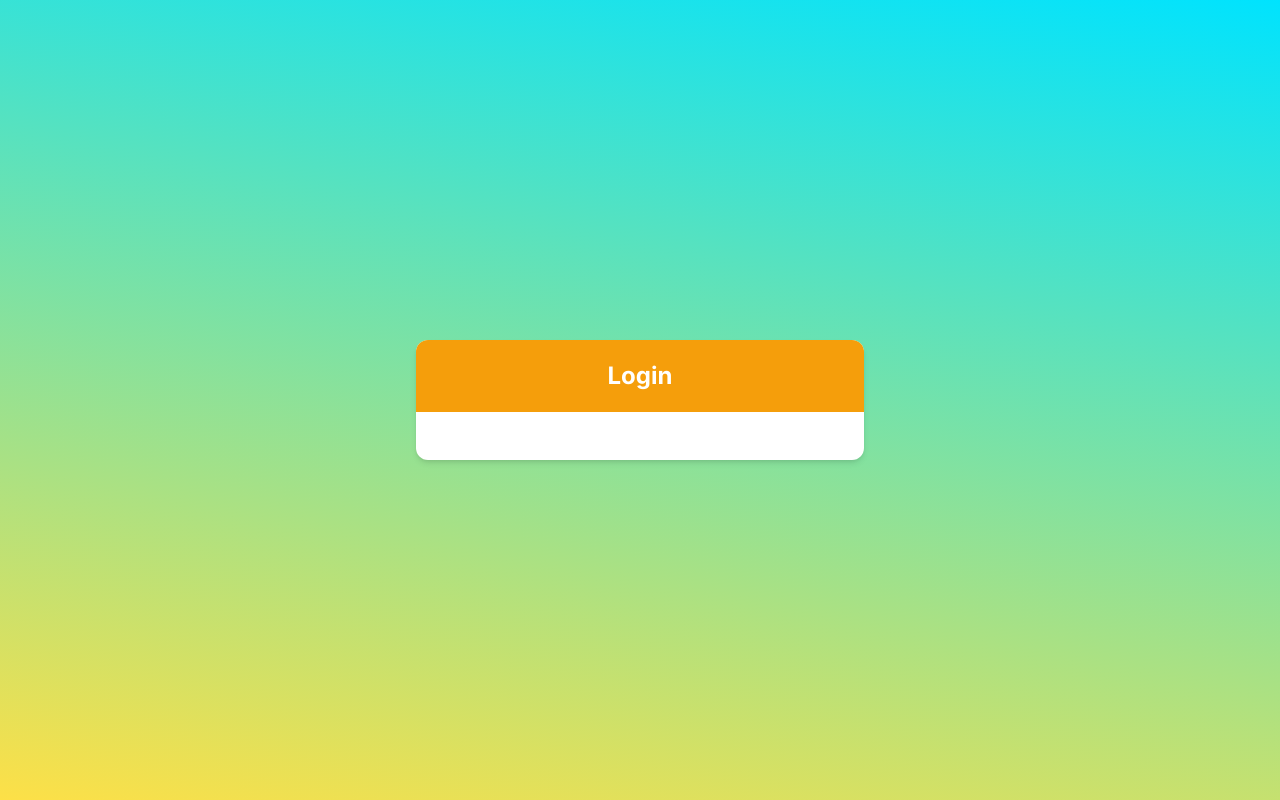
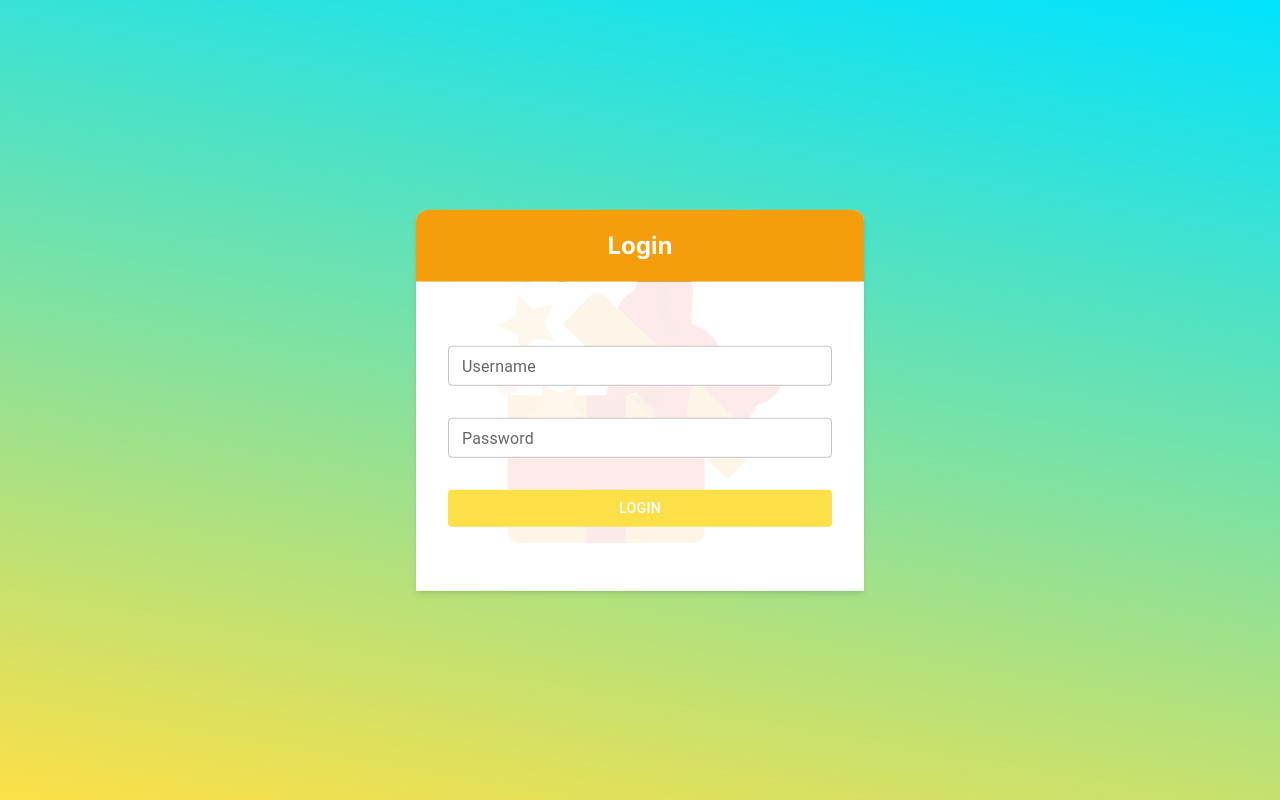
Before and after one commit to BookDang/gifts, a Next.js app in the folder nextjs/: page /login in a window 1280 px wide. Built offline with nearby package versions, Linux system fonts and the light colour scheme; no server answers.

Commit message:
feat: Styling for the login form.

```diff
--- /dev/null
+++ b/nextjs/app/components/form/inputs/GButton.tsx
@@ -0,0 +1,17 @@
+/**
+ * Path import the GButton component:
+ * import GButton from '@/app/components/form/inputs/GButton'
+ */
+
+'use client'
+
+import React from 'react'
+import { Button, ButtonProps } from '@mui/material'
+
+export type GButtonProps = {} & ButtonProps
+
+const GButton: React.FC<GButtonProps> = props => {
+  return <Button {...props} />
+}
+
+export default GButton
--- /dev/null
+++ b/nextjs/app/login/components/FormTitle.tsx
@@ -0,0 +1,22 @@
+'use client'
+
+import React from 'react'
+
+type FormTitleProps = {
+  title: string
+}
+
+const FormTitle: React.FC<FormTitleProps> = props => {
+
+  console.log('FormTitle render')
+
+  return (
+    <div className="form-title rounded-t-xl bg-amber-500 py-5">
+      <h1 className="text-2xl font-bold text-center text-white">
+        {props.title}
+      </h1>
+    </div>
+  )
+}
+
+export default FormTitle
--- /dev/null
+++ b/nextjs/app/login/components/LoginForm.tsx
@@ -0,0 +1,47 @@
+'use client'
+
+import React from 'react'
+import GTextField from '@/app/components/form/inputs/GTextField'
+import { styleButton, styleTextField } from '@/app/login/utils/config-styles'
+import GButton from '@/app/components/form/inputs/GButton'
+import { useTranslations } from 'next-intl'
+
+const LoginForm: React.FC = () => {
+
+  const t = useTranslations('LoginPage')
+
+  return (
+    <div className="login-form px-8 py-16 flex flex-col gap-y-8 bg-[rgb(255_255_255_/_90%)]">
+      <GTextField
+        fullWidth
+        size="small"
+        label="Username"
+        sx={{
+          ...styleTextField,
+        }}
+      />
+
+      <GTextField
+        fullWidth
+        size="small"
+        label="Password"
+        type="password"
+        sx={{
+          ...styleTextField,
+        }}
+      />
+
+      <GButton
+        variant="contained"
+        disableElevation
+        sx={{
+          ...styleButton,
+        }}
+      >
+        {t('login')}
+      </GButton>
+    </div>
+  )
+}
+
+export default LoginForm
--- a/nextjs/app/login/page.tsx
+++ b/nextjs/app/login/page.tsx
@@ -1,21 +1,30 @@
-'use cleint'
+'use client'
 
 import React from 'react'
 import { useTranslations } from 'next-intl'
+import FormTitle from '@/app/login/components/FormTitle'
+import LoginForm from '@/app/login/components/LoginForm'
+
+const backgroundImageStyle = {
+  backgroundImage: "url('/favicon.png')",
+  backgroundSize: '315px 315px',
+  backgroundRepeat: 'no-repeat',
+  backgroundPosition: 'center',
+}
 
 const LoginPage: React.FC = () => {
   const t = useTranslations('LoginPage')
 
   return (
     <div className="login-container bg-login-bg-gradient w-screen h-screen relative">
-      <div className="top-1/2 left-1/2 transform -translate-x-1/2 -translate-y-1/2 bg-white absolute shadow-md rounded-xl w-full max-w-md">
+      <div
+        className="top-1/2 left-1/2 transform -translate-x-1/2 -translate-y-1/2 absolute
+       bg-white shadow-md rounded-t-xl w-full max-w-md"
+        style={backgroundImageStyle}
+      >
         <div className="login-wrap w-full">
-          <div className="form-title rounded-t-xl bg-amber-500 py-5">
-            <h1 className="text-2xl font-bold text-center text-white">
-              {t('title')}
-            </h1>
-          </div>
-          <div className="login-form px-4 py-6"></div>
+          <FormTitle title={t('login')} />
+          <LoginForm />
         </div>
       </div>
     </div>
--- /dev/null
+++ b/nextjs/app/login/utils/config-styles.ts
@@ -0,0 +1,41 @@
+/**
+ * Path import the constants in this file:
+ * import { styleTextField } from '@/app/login/utils/config-styles'
+ */
+
+import { COLORS } from '@/utils/constants/colors'
+
+export const styleTextField = {
+  '& .MuiOutlinedInput-root': {
+    '&:hover fieldset': {
+      borderColor: COLORS['login-light_yellow'],
+    },
+    '&.Mui-focused fieldset': {
+      borderColor: COLORS['login-light_yellow'],
+    },
+    backgroundColor: 'white',
+  },
+  '& .MuiFormControl-root': {
+    '&:hover .MuiInputLabel-root': {
+      color: COLORS['amber-500'],
+    },
+  },
+  '& .MuiInputLabel-root': {
+    '&.Mui-focused': {
+      color: COLORS['amber-500'],
+    },
+  },
+  '&:hover .MuiInputLabel-root': {
+    color: COLORS['amber-500'],
+  },
+}
+
+export const styleButton = {
+  '&.MuiButton-contained': {
+    backgroundColor: COLORS['login-light_yellow'],
+    color: 'white',
+    '&:hover': {
+      backgroundColor: COLORS['amber-400'],
+    },
+  },
+}
--- a/nextjs/tailwind.config.ts
+++ b/nextjs/tailwind.config.ts
@@ -10,7 +10,7 @@ const config: Config = {
     extend: {
       colors: {
         'login-light_blue': 'rgb(0,227,254)',
-        'login-light_green': 'rgb(253, 224, 71)',
+        'login-light_yellow': 'rgb(253, 224, 71)',
       },
       backgroundImage: {
         'login-bg-gradient':
--- /dev/null
+++ b/nextjs/utils/constants/colors.ts
@@ -0,0 +1,11 @@
+/**
+ * Path import the constants in this file:
+ * import { COLORS } from '@/utils/constants/colors'
+ */
+
+export const COLORS = {
+  'login-light_blue': 'rgb(0,227,254)',
+  'login-light_yellow': 'rgb(253, 224, 71)',
+  'amber-500': 'rgb(255, 193, 7)',
+  'amber-400': 'rgb(251, 191, 36)',
+}
```
Also changed, not shown: nextjs/app/components/form/inputs/GTextField.tsx (+6 -1 lines), nextjs/public/favicon.png (added).
